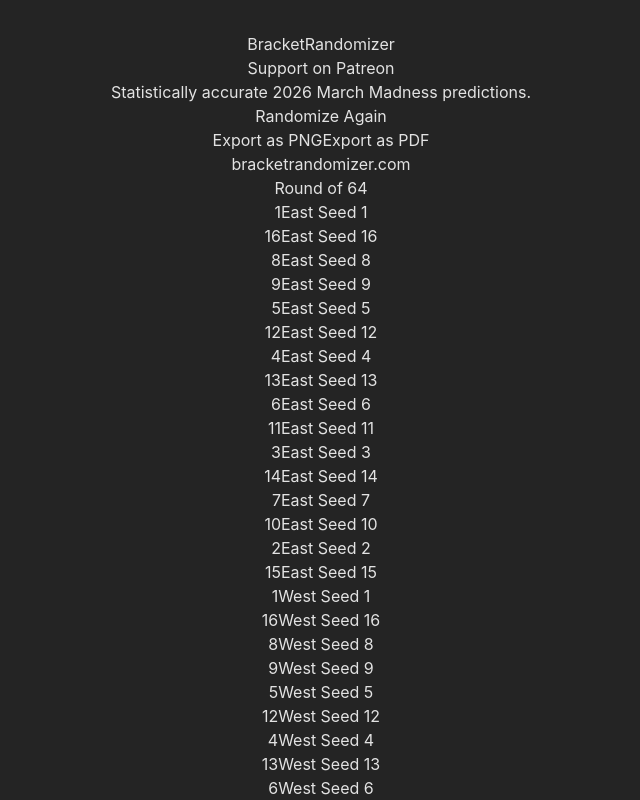
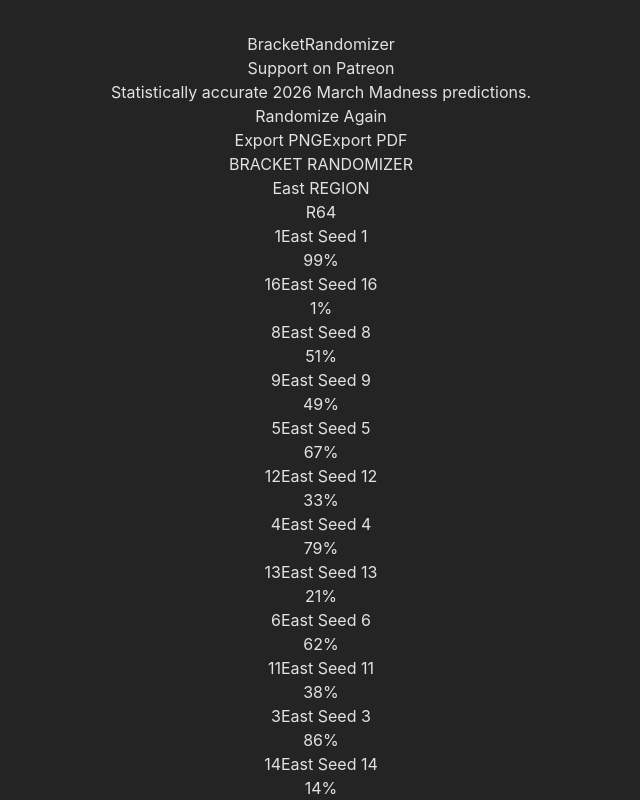
Before and after one commit to austincarey/BracketRandomizer, a React (Vite) app: page / in a window 1280 px wide. Both pictures are taken after a click on the button "Randomize Bracket". Shown: the top 800 px of the page, without its empty margins (319-959 px from the left). Built offline with nearby package versions, Linux system fonts and the light colour scheme.

Commit message:
chore: Upgrade Vite to v6 and add wrangler configuration to fix Cloudflare deployment

```diff
--- a/package.json
+++ b/package.json
@@ -28,6 +28,6 @@
     "postcss": "^8.4.39",
     "tailwindcss": "^3.4.4",
     "typescript": "^5.2.2",
-    "vite": "^5.3.4"
+    "vite": "^6.1.0"
   }
 }
--- a/src/components/BracketView.tsx
+++ b/src/components/BracketView.tsx
@@ -1,97 +1,155 @@
 import React, { useRef } from 'react';
 import { toPng } from 'html-to-image';
 import { jsPDF } from 'jspdf';
-import { Round } from '../data/engine';
+import { Round, Matchup } from '../data/engine';
 
 interface BracketViewProps {
   rounds: Round[];
 }
+
+const MatchupCard: React.FC<{ matchup: Matchup }> = ({ matchup }) => {
+  const p1 = matchup.winProbability ? Math.round(matchup.winProbability * 100) : 50;
+  const p2 = 100 - p1;
+
+  return (
+    <div className="flex flex-col w-52 border border-gray-700 rounded-lg overflow-hidden bg-gray-800 shadow-lg">
+      <div className={`p-2 border-b border-gray-700 flex justify-between items-center ${matchup.winner === matchup.team1 ? 'bg-orange-900/30 text-orange-400 font-bold' : 'text-gray-400'}`}>
+        <div className="flex items-center flex-1 truncate">
+          <span className="text-[10px] font-mono mr-2 opacity-50 w-4">{matchup.team1.seed}</span>
+          <span className="truncate text-xs uppercase tracking-tight">{matchup.team1.name}</span>
+        </div>
+        <span className="text-[10px] font-mono opacity-40 ml-2">{p1}%</span>
+      </div>
+      <div className={`p-2 flex justify-between items-center ${matchup.winner === matchup.team2 ? 'bg-orange-900/30 text-orange-400 font-bold' : 'text-gray-400'}`}>
+        <div className="flex items-center flex-1 truncate">
+          <span className="text-[10px] font-mono mr-2 opacity-50 w-4">{matchup.team2.seed}</span>
+          <span className="truncate text-xs uppercase tracking-tight">{matchup.team2.name}</span>
+        </div>
+        <span className="text-[10px] font-mono opacity-40 ml-2">{p2}%</span>
+      </div>
+    </div>
+  );
+};
 
 const BracketView: React.FC<BracketViewProps> = ({ rounds }) => {
   const bracketRef = useRef<HTMLDivElement>(null);
 
   const exportAsImage = async () => {
     if (!bracketRef.current) return;
-    const dataUrl = await toPng(bracketRef.current, { backgroundColor: '#111827' });
+    const dataUrl = await toPng(bracketRef.current, { backgroundColor: '#111827', pixelRatio: 2 });
     const link = document.createElement('a');
-    link.download = 'my-bracket-randomizer.png';
+    link.download = 'bracket-randomizer.png';
     link.href = dataUrl;
     link.click();
   };
 
   const exportAsPDF = async () => {
     if (!bracketRef.current) return;
-    const dataUrl = await toPng(bracketRef.current, { backgroundColor: '#111827' });
+    const dataUrl = await toPng(bracketRef.current, { backgroundColor: '#111827', pixelRatio: 2 });
     const pdf = new jsPDF('l', 'mm', 'a4');
     const imgProps = pdf.getImageProperties(dataUrl);
     const pdfWidth = pdf.internal.pageSize.getWidth();
     const pdfHeight = (imgProps.height * pdfWidth) / imgProps.width;
     pdf.addImage(dataUrl, 'PNG', 0, 0, pdfWidth, pdfHeight);
-    pdf.save('my-bracket-randomizer.pdf');
+    pdf.save('bracket-randomizer.pdf');
   };
 
   if (rounds.length === 0) return null;
 
+  // Helper to get matchups for a region in a round
+  const getRegionMatchups = (roundIndex: number, regionIndex: number) => {
+    const totalMatchups = rounds[roundIndex].matchups.length;
+    const matchupsPerRegion = totalMatchups / 4;
+    // For Final Four and Championship, we handle separately
+    if (roundIndex >= 4) return [];
+
+    const start = regionIndex * matchupsPerRegion;
+    const end = (regionIndex + 1) * matchupsPerRegion;
+    return rounds[roundIndex].matchups.slice(start, end);
+  };
+
+  const RegionSection = ({ regionIndex, title, side }: { regionIndex: number, title: string, side: 'left' | 'right' }) => (
+    <div className="flex flex-col gap-2">
+      <h2 className={`text-orange-500 font-black italic text-sm mb-1 ${side === 'right' ? 'text-right' : 'text-left'}`}>
+        {title} REGION
+      </h2>
+      <div className={`flex gap-4 ${side === 'right' ? 'flex-row-reverse' : 'flex-row'}`}>
+        {[0, 1, 2, 3].map((rIdx) => (
+          <div key={rIdx} className="flex flex-col justify-around gap-2">
+            <span className="text-[9px] text-gray-600 font-bold uppercase text-center">
+              {rounds[rIdx].name.replace('Round of ', 'R')}
+            </span>
+            <div className="flex flex-col justify-around h-full gap-2">
+              {getRegionMatchups(rIdx, regionIndex).map((m, mIdx) => (
+                <MatchupCard key={mIdx} matchup={m} />
+              ))}
+            </div>
+          </div>
+        ))}
+      </div>
+    </div>
+  );
+
   return (
-    <div className="flex flex-col items-center gap-8 w-full overflow-x-auto pb-12">
+    <div className="flex flex-col items-center gap-6 w-full pb-10">
       <div className="flex gap-4">
-        <button
-          onClick={exportAsImage}
-          className="bg-blue-600 hover:bg-blue-700 text-white px-4 py-2 rounded-lg font-medium transition-colors"
-        >
-          Export as PNG
+        <button onClick={exportAsImage} className="bg-blue-600 hover:bg-blue-700 text-white px-6 py-2 rounded-full font-bold transition-all shadow-lg shadow-blue-500/20">
+          Export PNG
         </button>
-        <button
-          onClick={exportAsPDF}
-          className="bg-green-600 hover:bg-green-700 text-white px-4 py-2 rounded-lg font-medium transition-colors"
-        >
-          Export as PDF
+        <button onClick={exportAsPDF} className="bg-green-600 hover:bg-green-700 text-white px-6 py-2 rounded-full font-bold transition-all shadow-lg shadow-green-500/20">
+          Export PDF
         </button>
       </div>
 
-      <div
-        ref={bracketRef}
-        className="p-12 bg-gray-900 border border-gray-800 rounded-3xl min-w-max relative"
-      >
-        {/* Watermark */}
-        <div className="absolute top-4 right-8 opacity-20 pointer-events-none">
-          <p className="text-4xl font-bold text-white uppercase tracking-widest">
-            bracketrandomizer.com
+      <div ref={bracketRef} className="p-8 bg-gray-900 border border-gray-800 rounded-[2rem] min-w-max relative shadow-2xl overflow-hidden">
+        {/* Background Watermark */}
+        <div className="absolute inset-0 flex items-center justify-center opacity-[0.02] pointer-events-none rotate-[-15deg]">
+          <p className="text-[12rem] font-black text-white whitespace-nowrap">
+            BRACKET RANDOMIZER
           </p>
         </div>
 
-        <div className="flex gap-12">
-          {rounds.map((round) => (
-            <div key={round.name} className="flex flex-col justify-around gap-4">
-              <h3 className="text-gray-500 font-bold uppercase text-xs mb-4 text-center">
-                {round.name}
-              </h3>
-              <div className="flex flex-col justify-around h-full gap-8">
-                {round.matchups.map((matchup, mIndex) => (
-                  <div key={mIndex} className="flex flex-col w-48 border border-gray-700 rounded-lg overflow-hidden bg-gray-800 shadow-xl">
-                    <div className={`p-2 border-b border-gray-700 flex justify-between items-center ${matchup.winner === matchup.team1 ? 'bg-orange-900/30 text-orange-400 font-bold' : 'text-gray-400'}`}>
-                      <span className="text-xs font-mono mr-2 opacity-50">{matchup.team1.seed}</span>
-                      <span className="truncate flex-1 text-left">{matchup.team1.name}</span>
-                    </div>
-                    <div className={`p-2 flex justify-between items-center ${matchup.winner === matchup.team2 ? 'bg-orange-900/30 text-orange-400 font-bold' : 'text-gray-400'}`}>
-                      <span className="text-xs font-mono mr-2 opacity-50">{matchup.team2.seed}</span>
-                      <span className="truncate flex-1 text-left">{matchup.team2.name}</span>
-                    </div>
-                  </div>
-                ))}
+        <div className="relative z-10 flex items-center gap-10">
+          {/* Left Side: East & West */}
+          <div className="flex flex-col gap-8">
+            <RegionSection regionIndex={0} title="East" side="left" />
+            <RegionSection regionIndex={1} title="West" side="left" />
+          </div>
+
+          {/* Center: Final Four & Championship */}
+          <div className="flex flex-col items-center gap-6 py-10">
+            <div className="text-center">
+               <h3 className="text-gray-500 font-bold tracking-[0.3em] uppercase text-[10px] mb-2">Final Four</h3>
+               <div className="flex gap-6">
+                 <MatchupCard matchup={rounds[4].matchups[0]} />
+                 <MatchupCard matchup={rounds[4].matchups[1]} />
+               </div>
+            </div>
+
+            <div className="text-center transform scale-110">
+               <h3 className="text-orange-500 font-black tracking-[0.3em] uppercase text-[10px] mb-3">Championship</h3>
+               <MatchupCard matchup={rounds[5].matchups[0]} />
+            </div>
+
+            <div className="w-72 p-8 bg-gradient-to-br from-orange-500 via-red-600 to-orange-600 rounded-[2rem] shadow-2xl text-center border-4 border-white/20">
+              <p className="text-white/80 uppercase text-[10px] font-black tracking-widest mb-2">2026 National Champion</p>
+              <p className="text-3xl font-black text-white leading-tight drop-shadow-lg">
+                {rounds[5].matchups[0].winner?.name}
+              </p>
+              <div className="inline-block mt-3 px-3 py-0.5 bg-white/20 rounded-full">
+                <p className="text-white font-mono text-xs font-bold">SEED #{rounds[5].matchups[0].winner?.seed}</p>
               </div>
             </div>
-          ))}
 
-          {/* Winner Display */}
-          <div className="flex flex-col justify-center">
-             <div className="w-64 p-8 bg-gradient-to-br from-orange-500 to-red-600 rounded-2xl shadow-2xl text-center transform scale-110">
-                <p className="text-orange-100 uppercase text-xs font-bold mb-2">2026 Champion</p>
-                <p className="text-3xl font-black text-white">
-                  {rounds[rounds.length - 1].matchups[0].winner?.name}
-                </p>
-                <p className="text-white/80 font-mono mt-1">Seed #{rounds[rounds.length - 1].matchups[0].winner?.seed}</p>
-             </div>
+            <div className="mt-6 opacity-20">
+               <p className="text-lg font-bold text-white tracking-widest">bracketrandomizer.com</p>
+            </div>
+          </div>
+
+          {/* Right Side: South & Midwest */}
+          <div className="flex flex-col gap-8">
+            <RegionSection regionIndex={2} title="South" side="right" />
+            <RegionSection regionIndex={3} title="Midwest" side="right" />
           </div>
         </div>
       </div>
--- a/src/data/engine.ts
+++ b/src/data/engine.ts
@@ -10,6 +10,7 @@
   team1: Team;
   team2: Team;
   winner?: Team;
+  winProbability?: number; // Probability of team1 beating team2
 };
 
 export type Round = {
@@ -20,23 +21,30 @@
 const seedStats = seedStatsRaw as Record<string, number>;
 const teams2026 = teams2026Raw as Record<string, Team[]>;
 
-export function simulateMatchup(team1: Team, team2: Team): Team {
+export function simulateMatchup(team1: Team, team2: Team): { winner: Team; prob1: number } {
   const higherSeed = Math.min(team1.seed, team2.seed);
   const lowerSeed = Math.max(team1.seed, team2.seed);
 
   const key = `${higherSeed}_vs_${lowerSeed}`;
-  const winProb = seedStats[key] ?? 0.5; // Default to 50% if stat missing
+  const winProb = seedStats[key] ?? 0.5; // Prob of higher seed beating lower seed
 
   const rng = Math.random();
   const higherSeedTeam = team1.seed === higherSeed ? team1 : team2;
   const lowerSeedTeam = team1.seed === lowerSeed ? team1 : team2;
 
-  // Handle cases where team1 and team2 have the same seed (e.g. 1 vs 1 in Final Four)
+  let winner: Team;
+  let prob1: number; // Probability of team1 winning
+
   if (team1.seed === team2.seed) {
-    return rng < 0.5 ? team1 : team2;
+    prob1 = 0.5;
+    winner = rng < 0.5 ? team1 : team2;
+  } else {
+    // Determine probability for team1 specifically
+    prob1 = team1.seed === higherSeed ? winProb : (1 - winProb);
+    winner = rng < prob1 ? team1 : team2;
   }
 
-  return rng < winProb ? higherSeedTeam : lowerSeedTeam;
+  return { winner, prob1 };
 }
 
 export function generateInitialTeams(): Team[] {
@@ -73,24 +81,23 @@
     const matchups: Matchup[] = [];
     const nextRoundTeams: Team[] = [];
 
-    // Special handling for Round of 64 seeding (1v16, 8v9, 5v12, 4v13, 6v11, 3v14, 7v10, 2v15)
+    // Special handling for Round of 64 seeding
     if (r === 0) {
       const order = [1, 16, 8, 9, 5, 12, 4, 13, 6, 11, 3, 14, 7, 10, 2, 15];
-      // 4 regions
       for (let reg = 0; reg < 4; reg++) {
         const regionTeams = currentTeams.slice(reg * 16, (reg + 1) * 16);
         for (let i = 0; i < order.length; i += 2) {
           const t1 = regionTeams.find(t => t.seed === order[i])!;
           const t2 = regionTeams.find(t => t.seed === order[i+1])!;
-          const winner = simulateMatchup(t1, t2);
-          matchups.push({ team1: t1, team2: t2, winner });
+          const { winner, prob1 } = simulateMatchup(t1, t2);
+          matchups.push({ team1: t1, team2: t2, winner, winProbability: prob1 });
           nextRoundTeams.push(winner);
         }
       }
     } else {
       for (let i = 0; i < currentTeams.length; i += 2) {
-        const winner = simulateMatchup(currentTeams[i], currentTeams[i+1]);
-        matchups.push({ team1: currentTeams[i], team2: currentTeams[i+1], winner });
+        const { winner, prob1 } = simulateMatchup(currentTeams[i], currentTeams[i+1]);
+        matchups.push({ team1: currentTeams[i], team2: currentTeams[i+1], winner, winProbability: prob1 });
         nextRoundTeams.push(winner);
       }
     }
```
Also changed, not shown: 2 other files (tests, documents, lock files or other folders).
